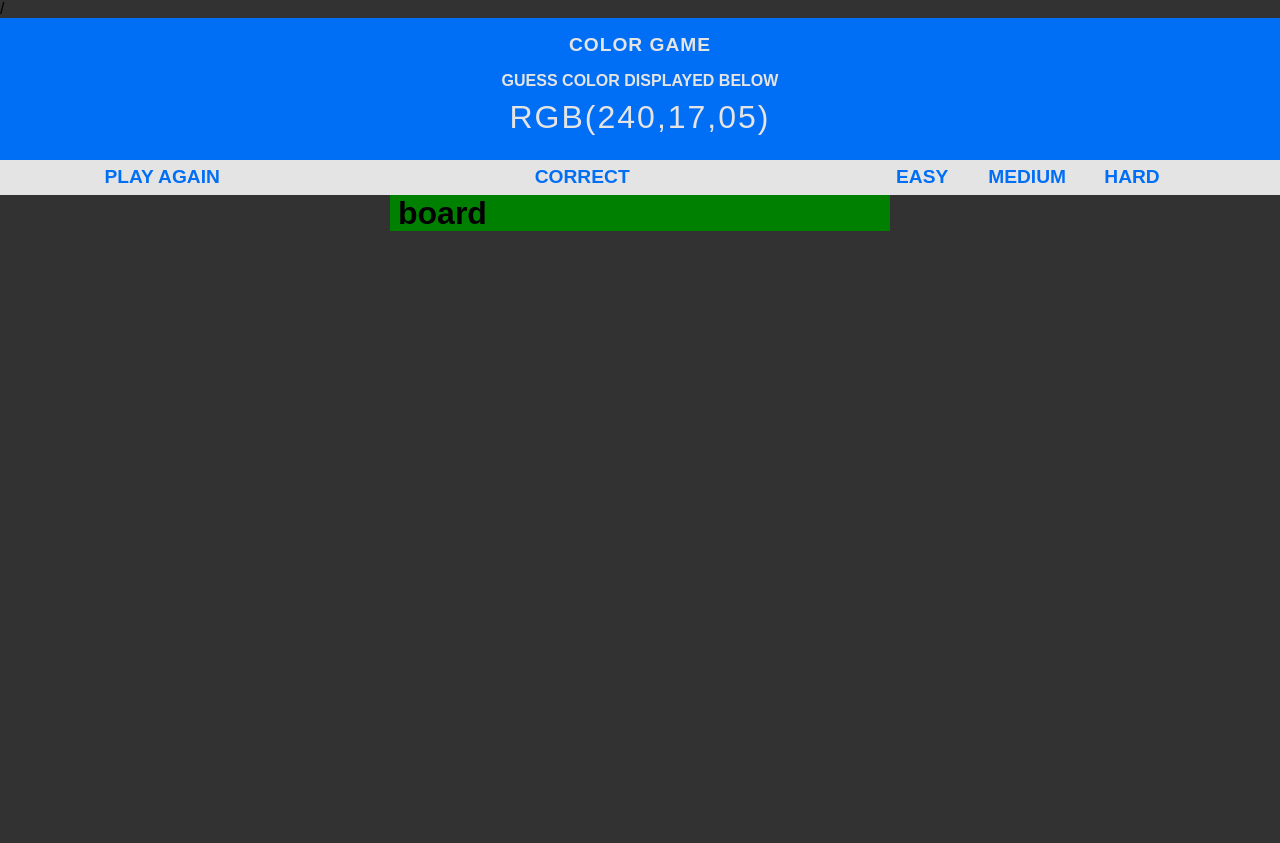
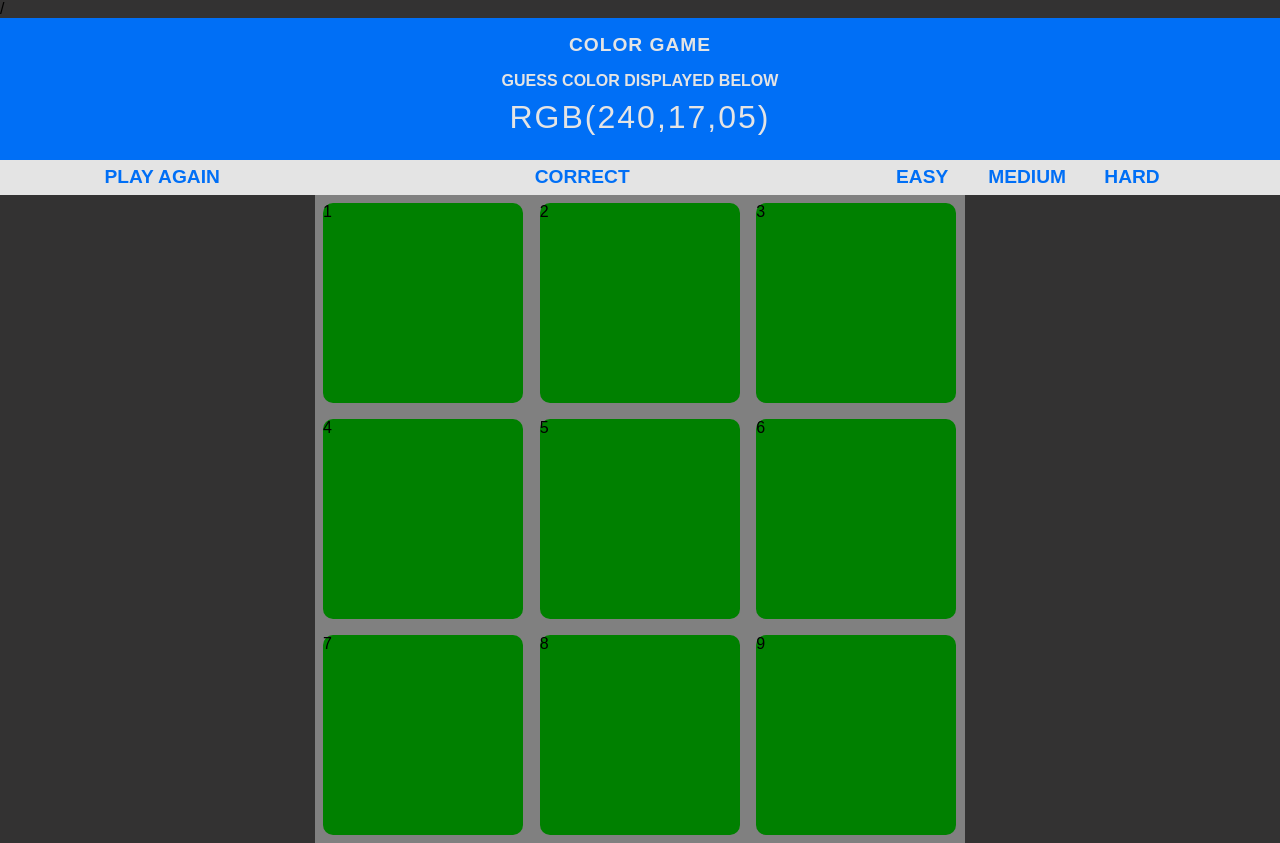
Before and after one commit to DariuszOkonski/js-color-game, a website: page src/content/index.html in a window 1280 px wide. Before the commit the page ends 800 px from the top, so only its background shows below. Drawn offline with nearby package versions, Linux system fonts and the light colour scheme; files that its build step writes are made by us from their sources; files whose address does not match are found by name.

Commit message:
add all necessary styles

```diff
--- a/src/content/index.html
+++ b/src/content/index.html
@@ -47,7 +47,15 @@
   </nav>
 
   <main id="board" class="container">
-    <h1>board</h1>
+    <div class="box">1</div>
+    <div class="box">2</div>
+    <div class="box">3</div>
+    <div class="box">4</div>
+    <div class="box">5</div>
+    <div class="box">6</div>
+    <div class="box">7</div>
+    <div class="box">8</div>
+    <div class="box">9</div>
   </main>
 
 
--- a/src/scss/_variables.scss
+++ b/src/scss/_variables.scss
@@ -2,5 +2,6 @@ $blue: rgb(0, 111, 246);
 $light-gray: rgb(228, 228, 228);
 $dark-gray: rgb(51, 50, 50);
 
-$tablet: 700px;
+$mobile: 360px;
+$tablet: 650px;
 $tablet-large: 900px;
--- a/src/scss/main.scss
+++ b/src/scss/main.scss
@@ -162,6 +162,28 @@ li {
 }
 
 #board {
-  width: 500px;
-  background-color: green;
+  width: 100%;
+  max-width: $mobile;
+  padding: 0.5rem;
+  background-color: grey;
+
+  display: grid;
+  grid-template-columns: repeat(3, 1fr);
+  gap: 1rem;
+
+  .box {
+    background-color: green;
+    width: 100px;
+    height: 100px;
+    border-radius: 10px;
+  }
+
+  @media(min-width: $tablet) {
+    max-width: $tablet;
+
+    .box {
+      width: 200px;
+      height: 200px;
+    }
+  }
 }
```
